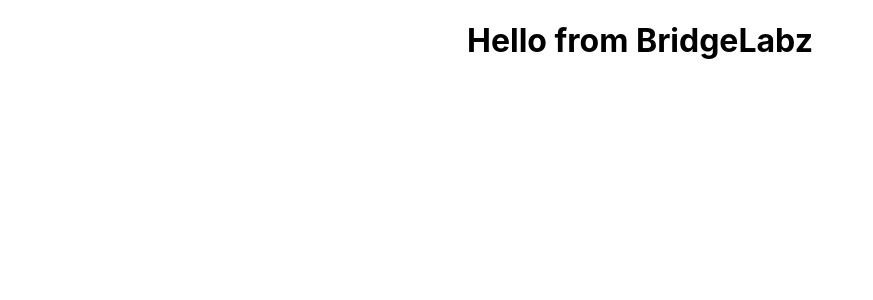
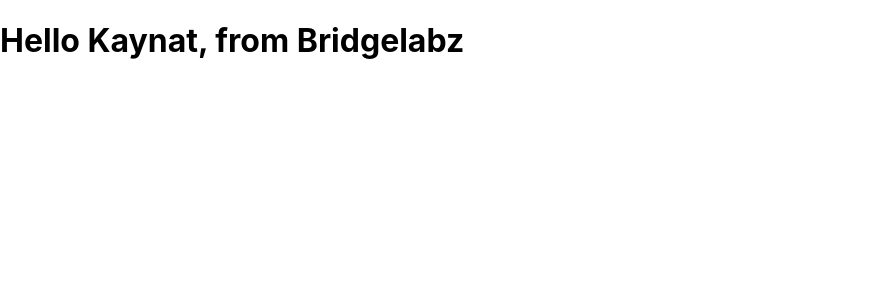
Before and after one commit to kaynatzehra/ReactJs, a React (Create React App) app in the folder first_projct/: page / in a window 1280 px wide. Shown: the top 300 px of the page, without its empty margins (0-873 px from the left). Built offline with nearby package versions, Linux system fonts and the light colour scheme.

Commit message:
Added: UC2 one way binding

```diff
--- a/first_projct/src/App.js
+++ b/first_projct/src/App.js
@@ -1,9 +1,19 @@
 import './App.css';
+
 function App() {
+  var name = 'Kaynat'
+
+
+
+
+
   return (
-    <div className="App">
-      <h1 className="hello">Hello from BridgeLabz</h1>
+    <div>
+    {/* <p>Hello from BridgeLabz </p> */}
+    <h1> Hello {name}, from Bridgelabz</h1>
+
     </div>
   );
 }
+
 export default App;
```
